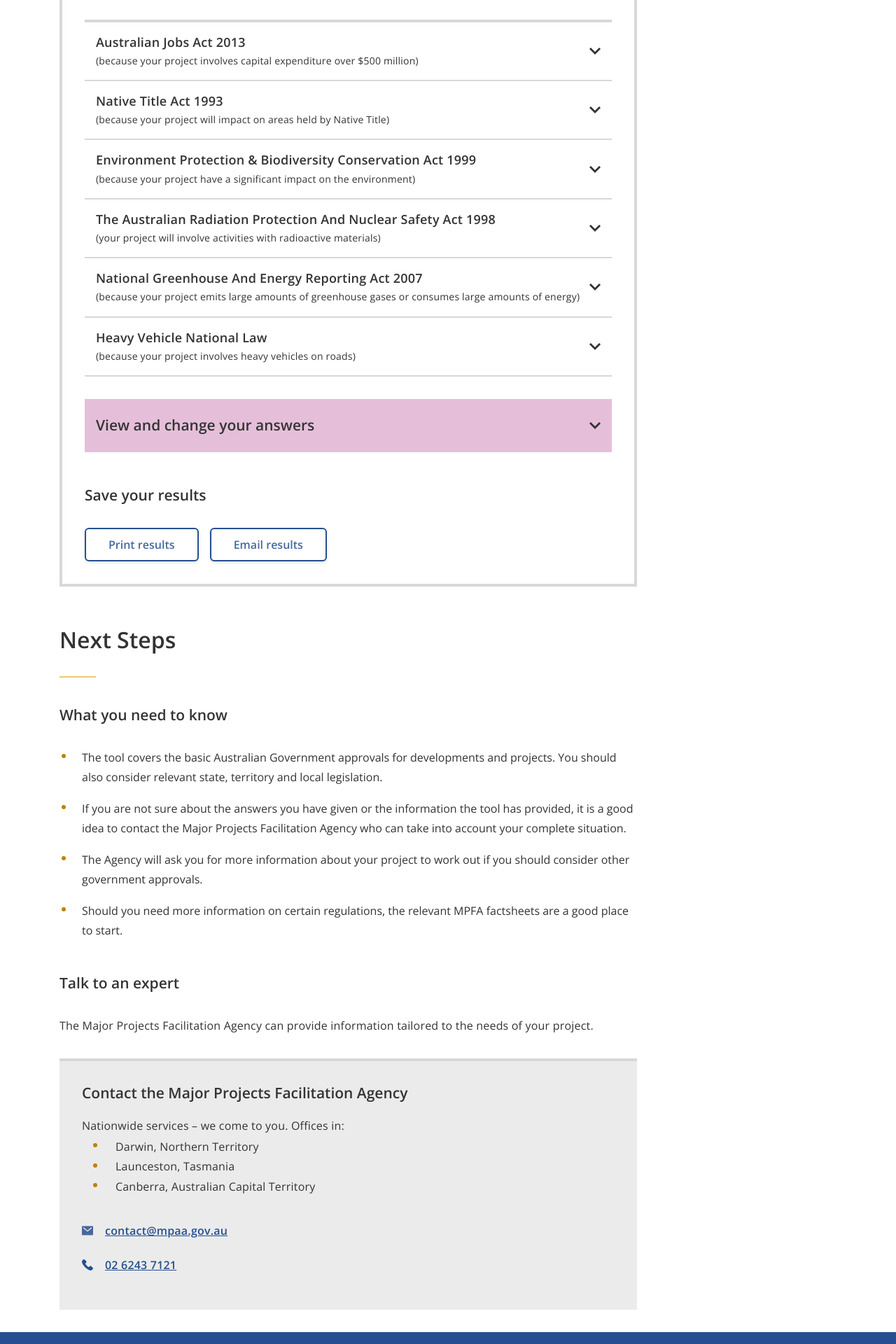
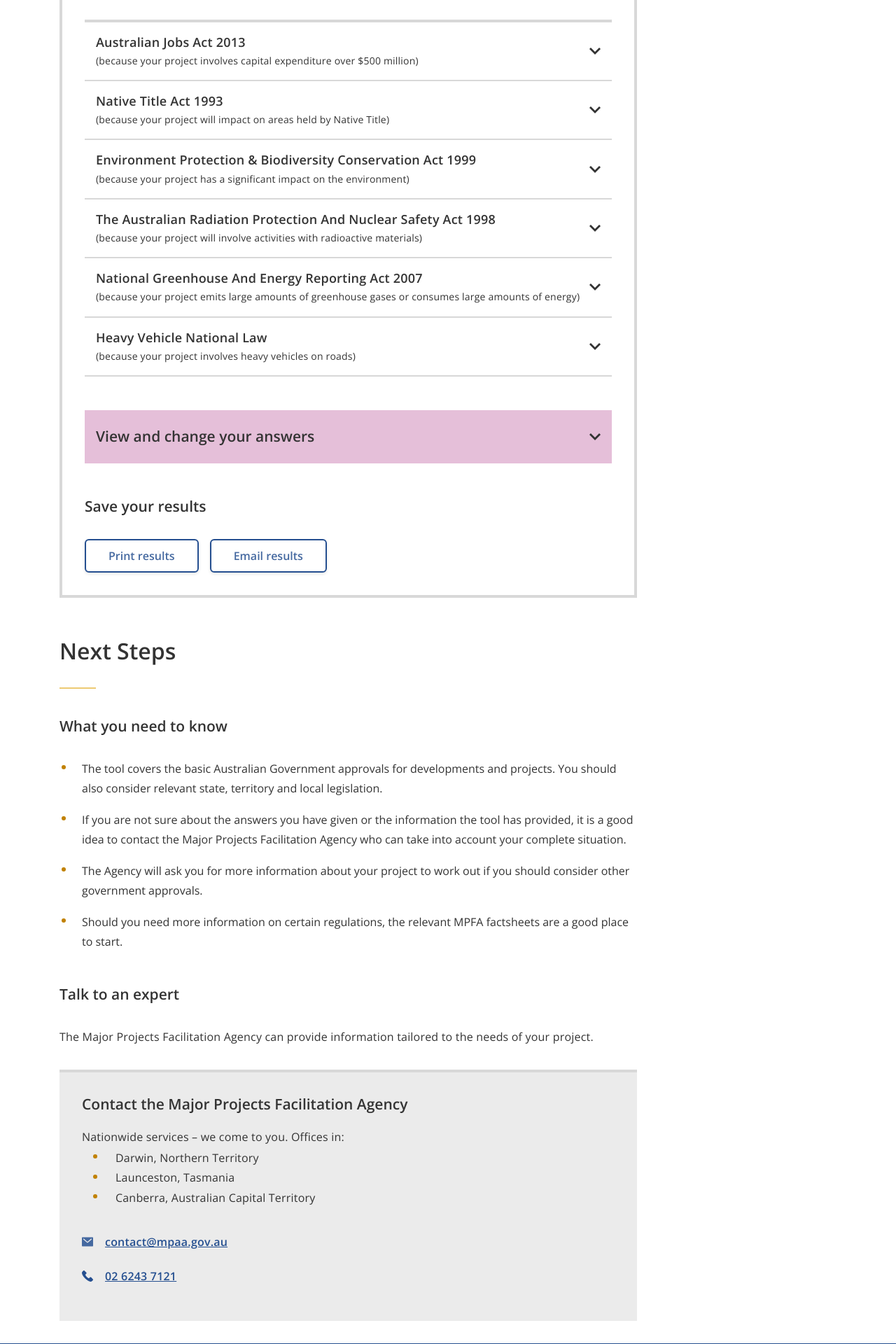
Before and after one commit to AUSGov/bga-major-projects-help, a Jekyll site: the page built from tool-results.html, in a window 1280 px wide. Shown: the part 697-2617 px from the top of the page at 70% size. Built offline with Jekyll 4.4.1, drawn with Linux system fonts in a browser that asks for light colours; nearby versions of some CDN libraries; library files that are not in the unit come from our copies; a script that is not in the unit is left out.

Commit message:
Typos on results page.

```diff
--- a/_sass/_tools.scss
+++ b/_sass/_tools.scss
@@ -585,7 +585,7 @@
         }
 
         .answers-accordion {
-            margin: 0 0 32px 0;
+            margin: 48px 0 32px 0;
 
             .answers-item {
                 .answers-item-title {
--- a/tool-results.html
+++ b/tool-results.html
@@ -49,6 +49,7 @@ url2: planning/new-businesses.html
 
                             </div>
                         </div>
+
                         <div class="result-item">
                             <div class="result-item-title">
                                 <p>Native Title Act 1993<br/>
@@ -69,7 +70,7 @@ url2: planning/new-businesses.html
                         <div class="result-item">
                             <div class="result-item-title">
                                 <p>Environment Protection & Biodiversity Conservation Act 1999<br/>
-                                <span>(because your project have a significant impact on the environment)</span></p>
+                                <span>(because your project has a significant impact on the environment)</span></p>
                                 <svg id="Icon_chevron_down" data-name="Icon / chevron / down" xmlns="http://www.w3.org/2000/svg" width="16" height="10" viewBox="0 0 16 10">
                                     <path id="Chevron_Down" data-name="Chevron / Down" d="M6.028,8,0,14.018,1.986,16,10,8,1.986,0,0,1.982Z" transform="translate(16) rotate(90)" fill="#333" />
                                 </svg>
@@ -86,7 +87,7 @@ url2: planning/new-businesses.html
                         <div class="result-item">
                             <div class="result-item-title">
                                 <p>The Australian Radiation Protection And Nuclear Safety Act 1998<br/>
-                                <span>(your project will involve activities with radioactive materials)</span></p>
+                                <span>(because your project will involve activities with radioactive materials)</span></p>
                                 <svg id="Icon_chevron_down" data-name="Icon / chevron / down" xmlns="http://www.w3.org/2000/svg" width="16" height="10" viewBox="0 0 16 10">
                                     <path id="Chevron_Down" data-name="Chevron / Down" d="M6.028,8,0,14.018,1.986,16,10,8,1.986,0,0,1.982Z" transform="translate(16) rotate(90)" fill="#333" />
                                 </svg>
@@ -127,7 +128,6 @@ url2: planning/new-businesses.html
                                 <p>Relevant authority: <a href="">National Heavy Vehicle Regulator</a></p>
                             </div>
                         </div>
-
 
 
                     </div>
```
Also changed, not shown: 4 other files.
